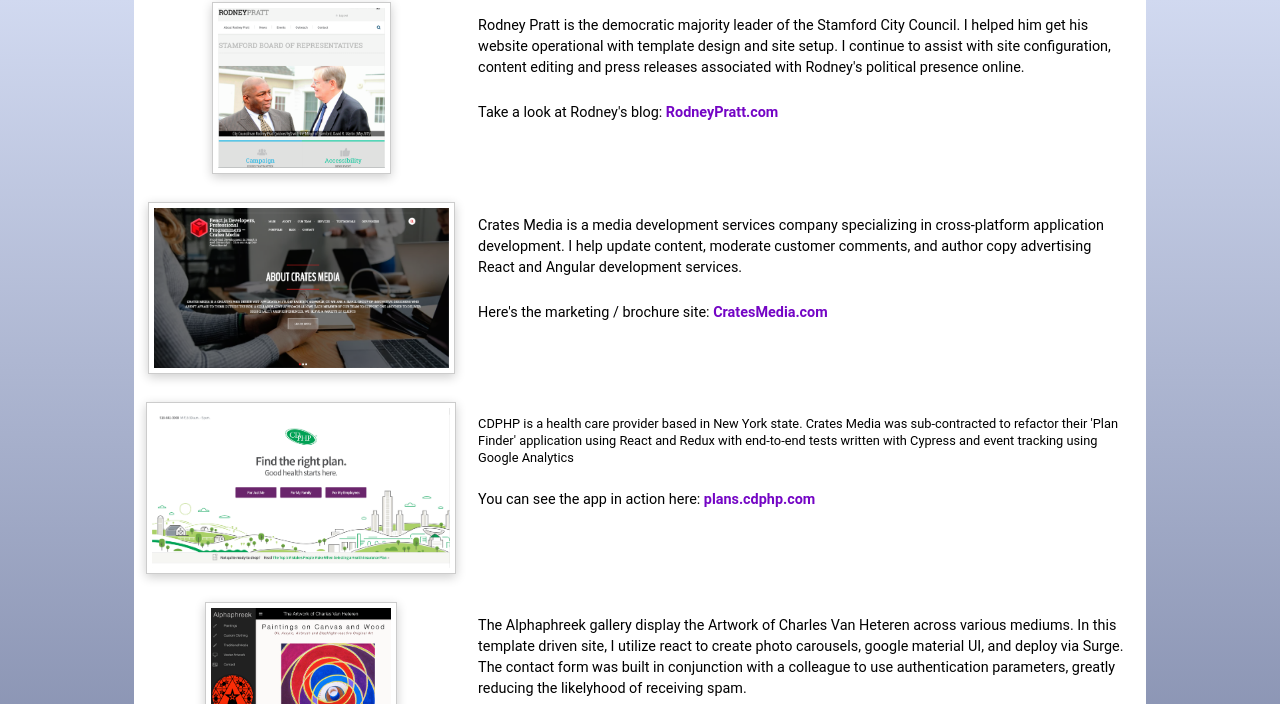
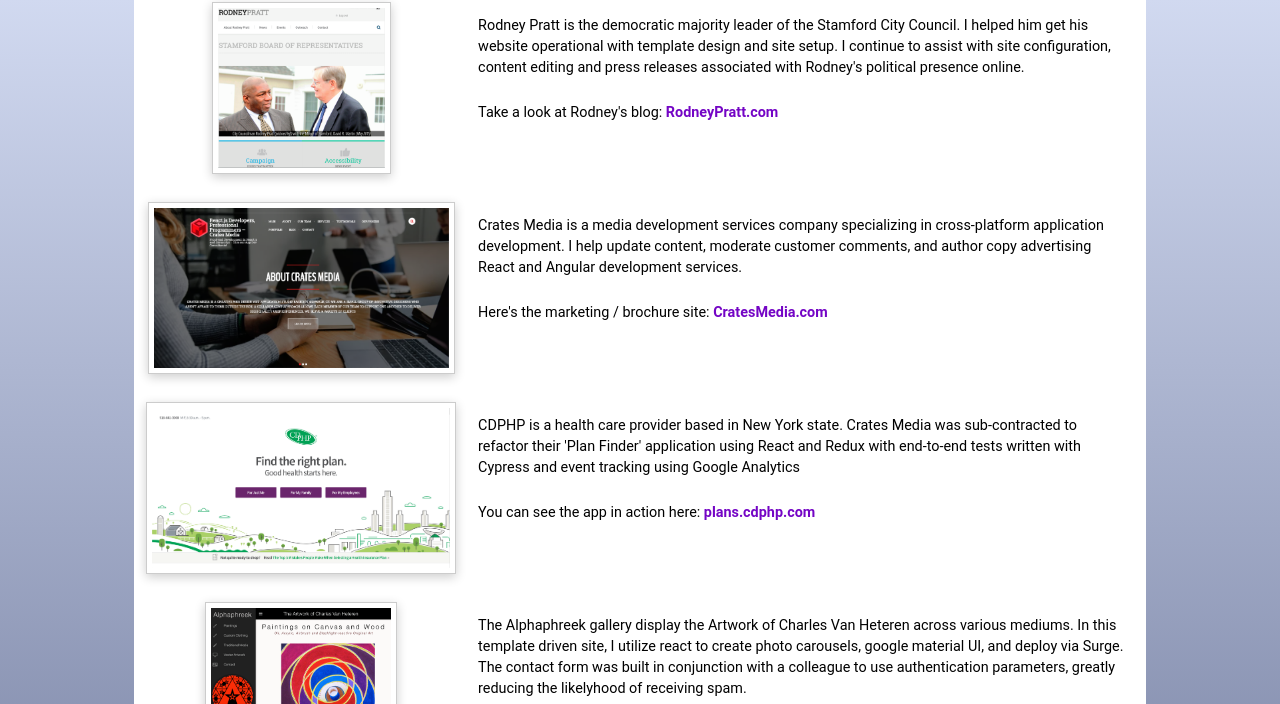
Before and after one commit to RPGi0/production-portfolio, a website: page index.html in a window 1280 px wide. Shown: the part 96-800 px from the top of the page. Drawn offline with Linux system fonts and the light colour scheme.

Commit message:
quick fix for text size

```diff
--- a/index.html
+++ b/index.html
@@ -193,7 +193,7 @@
       </div>
 
       <div class="body-content">
-        <p class="small">CDPHP is a health care provider based in New York state. Crates Media was sub-contracted to refactor their 'Plan Finder' application using React and Redux with end-to-end tests written with Cypress and event tracking using Google Analytics<br></p>
+        <p>CDPHP is a health care provider based in New York state. Crates Media was sub-contracted to refactor their 'Plan Finder' application using React and Redux with end-to-end tests written with Cypress and event tracking using Google Analytics<br></p>
         <p>You can see the app in action here: <a href="https://plans.cdphp.com/" target="blank">plans.cdphp.com</a></p>
       </div>
     </div>
```
